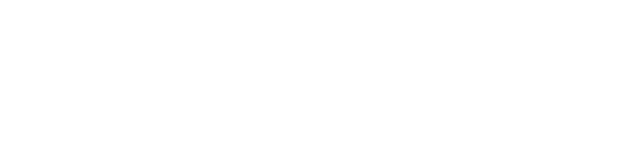
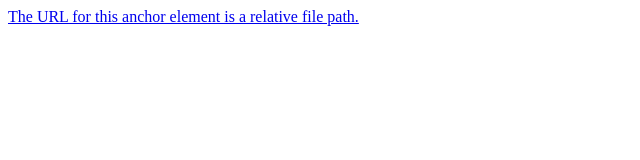
Before and after one commit to u6668824/excursion, a plain HTML site: page index.html in a window 1280 px wide. Shown: the whole page, without its empty margins (0-640 px from the left). Drawn offline with Linux system fonts and the light colour scheme.

Commit message:
Update index.html
Updates to boilerplate - Linking to style.css

```diff
--- a/index.html
+++ b/index.html
@@ -1,5 +1,9 @@
 <!DOCTYPE hmtl>
 <html lang="en">
+<a href=".resource/css/style.css">
+  The URL for this anchor element is a relative file path.
+</a>
+
 <head>
 	<meta charset="UTF-8">
 	<meta name="viewport" content="width=device-width, initial-scale=1.0">
```
